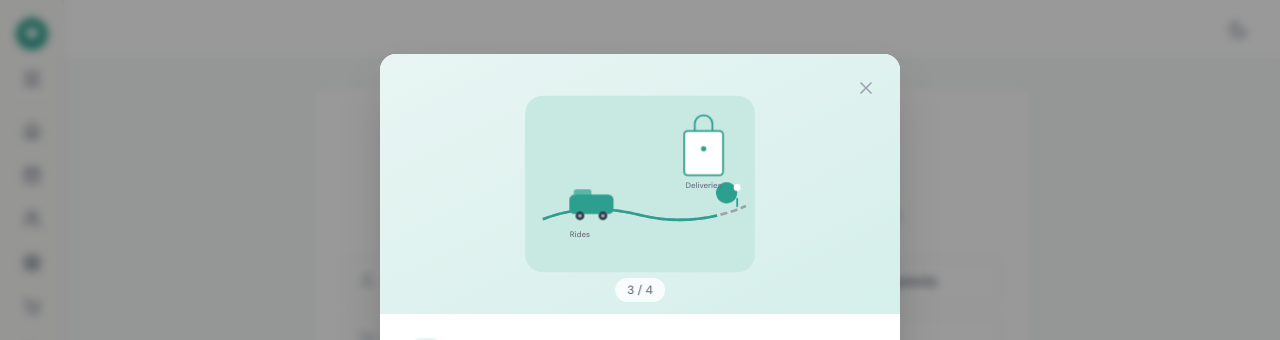
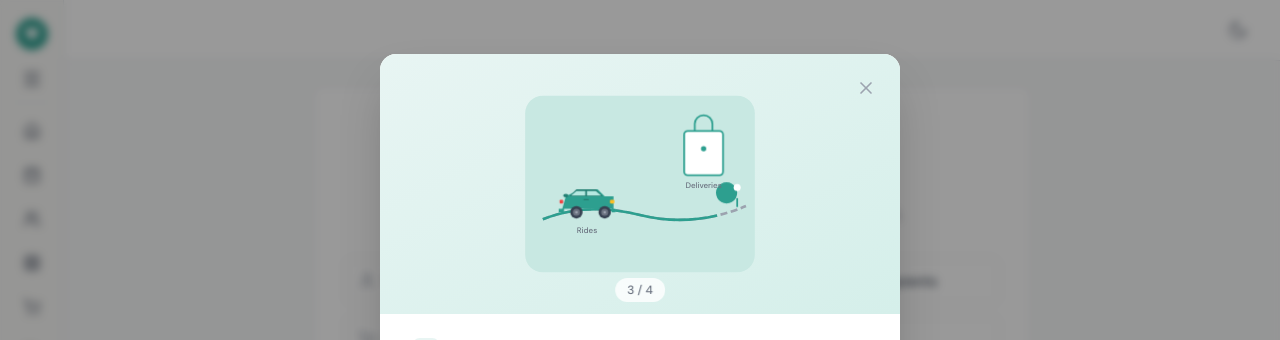
Before and after one commit to sonnysteele23/Dwel, a React (Vite) app: page /demo/onboarding in a window 1280 px wide. Both pictures are taken after a click on the button 656 px from the left and 547 px from the top of the page. Shown: the top 340 px of the page. Built offline with nearby package versions, Linux system fonts and the light colour scheme.

Commit message:
fix: upgrade car SVG to proper sedan profile with windows, lights, wheels

```diff
--- a/src/components/OnboardingCarousel.jsx
+++ b/src/components/OnboardingCarousel.jsx
@@ -148,14 +148,31 @@ function ServicesIllustration() {
       <path d="M50 160 Q100 140 160 155 Q220 170 280 145" stroke="#9ca3af" strokeWidth="3" strokeDasharray="8 4" fill="none" />
       {/* Route line */}
       <path d="M50 160 Q100 140 160 155 Q220 170 280 145" stroke="#2D9F8F" strokeWidth="3" fill="none" strokeDasharray="200" style={{ animation: 'route-draw 2s ease-out forwards' }} />
-      {/* Car */}
+      {/* Car — side-profile sedan */}
       <g style={{ animation: 'drive 1.2s ease-out forwards' }}>
-        <rect x="80" y="132" width="50" height="22" rx="6" fill="#2D9F8F" />
-        <rect x="85" y="126" width="20" height="10" rx="3" fill="#2D9F8F" opacity="0.7" />
-        <circle cx="92" cy="156" r="5" fill="#374151" />
-        <circle cx="92" cy="156" r="2" fill="#9ca3af" />
-        <circle cx="118" cy="156" r="5" fill="#374151" />
-        <circle cx="118" cy="156" r="2" fill="#9ca3af" />
+        {/* Car body */}
+        <path d="M68 148 L72 148 L76 134 L92 126 L112 126 L120 134 L130 134 L130 148 L132 148 L132 152 L128 152 L128 148 L74 148 L74 152 L68 152 Z" fill="#2D9F8F" />
+        {/* Roof / cabin */}
+        <path d="M80 134 L88 126 L110 126 L118 134 Z" fill="#247F73" />
+        {/* Windows */}
+        <path d="M82 133 L88 128 L98 128 L98 133 Z" fill="#b5e8e0" />
+        <path d="M100 133 L100 128 L110 128 L116 133 Z" fill="#b5e8e0" />
+        {/* Headlight */}
+        <rect x="126" y="138" width="5" height="4" rx="1" fill="#fbbf24" />
+        {/* Taillight */}
+        <rect x="69" y="138" width="4" height="4" rx="1" fill="#ef4444" />
+        {/* Front wheel */}
+        <circle cx="88" cy="152" r="7" fill="#374151" />
+        <circle cx="88" cy="152" r="4" fill="#6b7280" />
+        <circle cx="88" cy="152" r="1.5" fill="#9ca3af" />
+        {/* Rear wheel */}
+        <circle cx="120" cy="152" r="7" fill="#374151" />
+        <circle cx="120" cy="152" r="4" fill="#6b7280" />
+        <circle cx="120" cy="152" r="1.5" fill="#9ca3af" />
+        {/* Door handle */}
+        <rect x="96" y="137" width="6" height="1.5" rx="0.75" fill="#247F73" />
+        {/* Side mirror */}
+        <ellipse cx="76" cy="133" rx="3" ry="2" fill="#247F73" />
       </g>
       {/* Shopping bag */}
       <g style={{ animation: 'bag-drop 0.8s ease-out 0.6s both' }}>
@@ -170,7 +187,7 @@ function ServicesIllustration() {
         <path d="M270 136 l0 10" stroke="#2D9F8F" strokeWidth="2" />
       </g>
       {/* Labels */}
-      <text x="92" y="180" textAnchor="middle" fontFamily="DM Sans, system-ui" fontSize="9" fill="#6b7280" fontWeight="500">Rides</text>
+      <text x="100" y="176" textAnchor="middle" fontFamily="DM Sans, system-ui" fontSize="9" fill="#6b7280" fontWeight="500">Rides</text>
       <text x="232" y="124" textAnchor="middle" fontFamily="DM Sans, system-ui" fontSize="9" fill="#6b7280" fontWeight="500">Deliveries</text>
     </svg>
   )
@@ -320,7 +337,7 @@ export default function OnboardingCarousel({
               <img src={slide.media} alt={slide.title} className="w-full h-full object-cover" />
             )
           ) : IllustrationComponent ? (
-            <div key={slide.id} className="w-full h-full flex items-center justify-center p-6"
+            <div key={`illust-${currentIndex}`} className="w-full h-full flex items-center justify-center p-6"
               style={{
                 animation: isAnimating
                   ? `slide-out-${direction === 1 ? 'left' : 'right'} 0.28s ease-in forwards`
```
